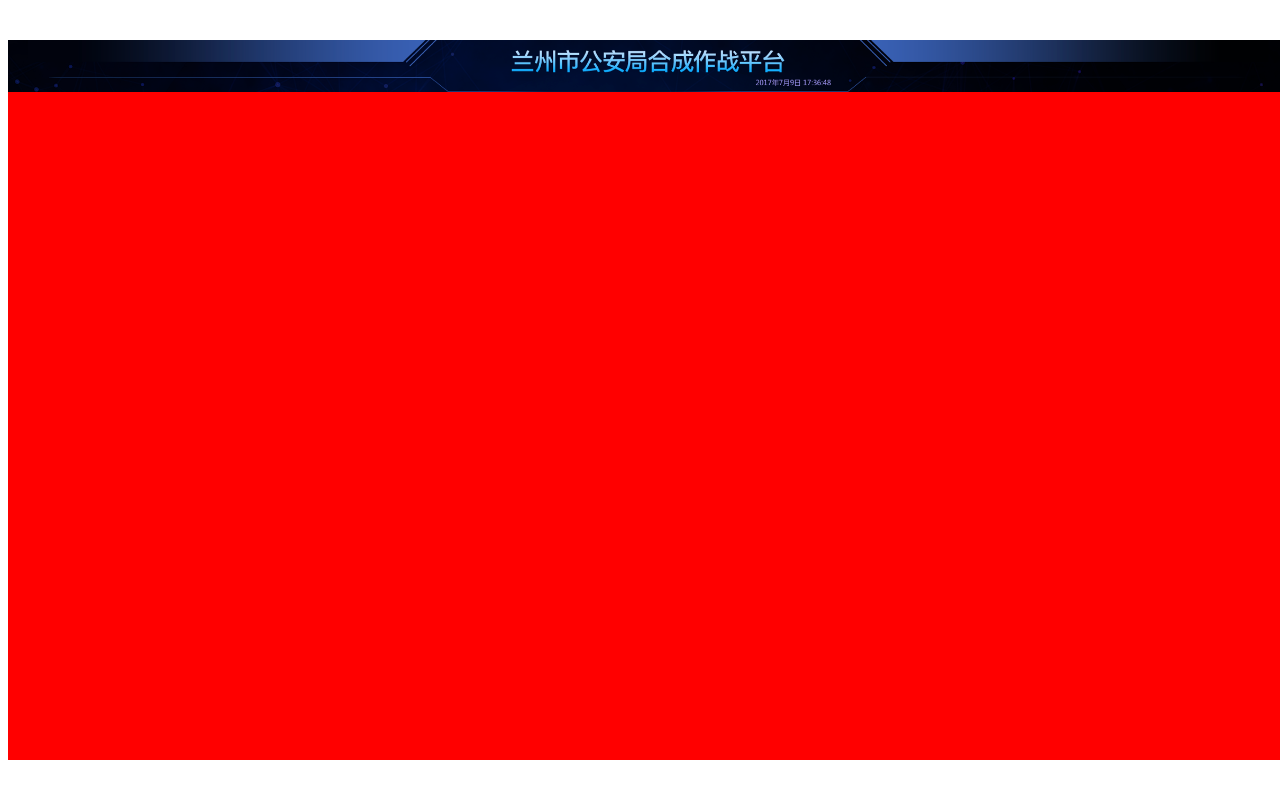
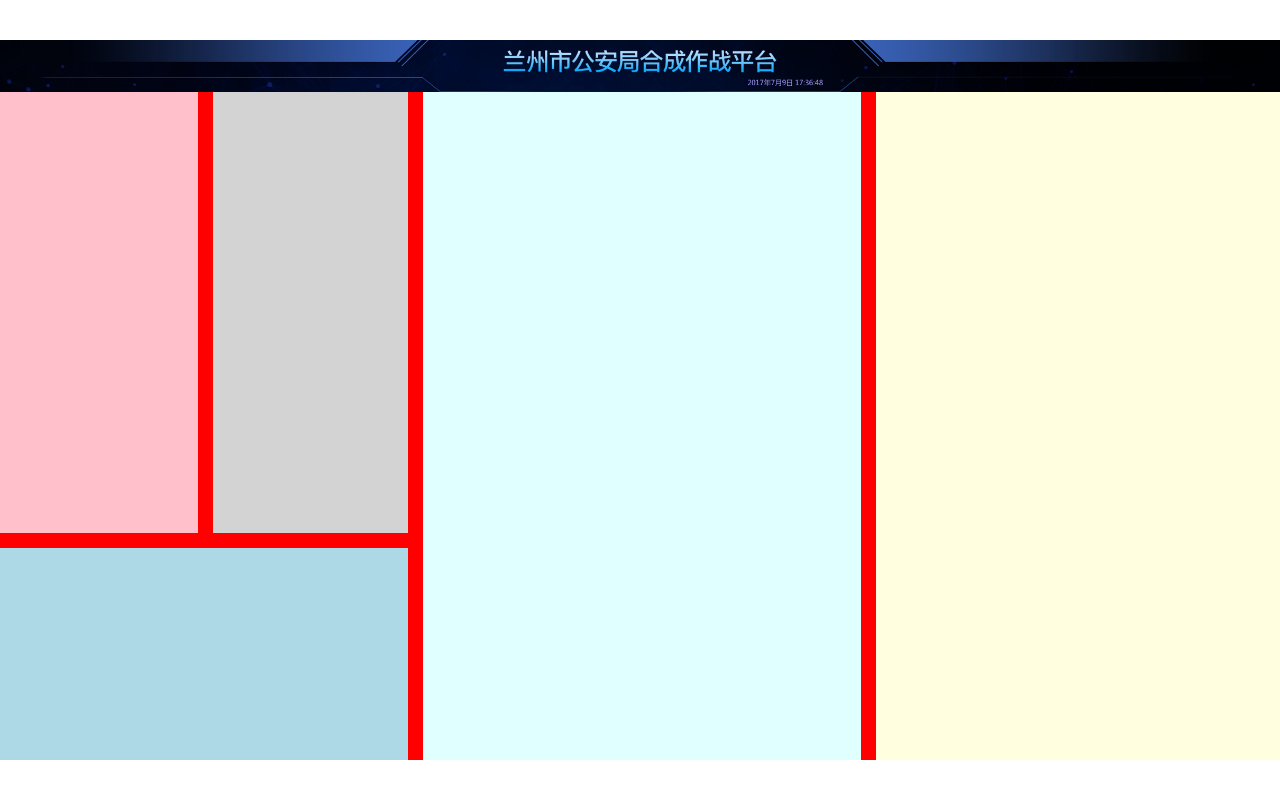
Before and after one commit to niuniu315/daping-demo, a Vue app: page /#/ in a window 1280 px wide. Built offline with nearby package versions, Linux system fonts and the light colour scheme.

Commit message:
完成main布局

```diff
--- a/src/components/Home.vue
+++ b/src/components/Home.vue
@@ -1,7 +1,14 @@
 <template>
-  <div>
+  <div class="layout">
     <div class="home">
       <header></header>
+      <main>
+        <section class="section1"></section>
+        <section class="section2"></section>
+        <section class="section3"></section>
+        <section class="section4"></section>
+        <section class="section5"></section>
+      </main>
     </div>
   </div>
 </template>
@@ -14,11 +21,56 @@ export default {
 
 <style lang="scss" scoped>
 @import "src/assets/helper.scss";
-.home{
-  header{
+.layout{
+  display: flex;
+  flex-direction: column;
+  flex: 1;
+}
+.home {
+  flex: 1;
+  height: 100%;
+  display: flex;
+  flex-direction: column;
+
+  header {
     height: px(99);
     background: url("../assets/header.png");
     background-size: cover;
   }
+
+  main {
+    flex: 1;
+    display: grid;
+    grid-template:
+      "box1 box2 box4 box5" 755fr
+      "box3 box3 box4 box5" 363fr / 366fr 361fr 811fr 747fr;
+    grid-column-gap: px(28);
+    grid-row-gap: px(28);
+
+    > .section1 {
+      grid-area: box1;
+      background: pink;
+    }
+
+    > .section2 {
+      grid-area: box2;
+      background: lightgray;
+    }
+
+    > .section3 {
+      grid-area: box3;
+      background: lightblue;
+    }
+
+    > .section4 {
+      grid-area: box4;
+      background: lightcyan;
+    }
+
+    > .section5 {
+      grid-area: box5;
+      background: lightyellow;
+    }
+  }
 }
 </style>
--- a/src/index.css
+++ b/src/index.css
@@ -5,4 +5,11 @@
   color: #2c3e50;
   margin: 0 auto;
   background: red;
+  display: flex;
+  flex-direction: column;
 }
+*{
+  margin: 0;
+  padding: 0;
+  box-sizing: border-box;
+}
```
